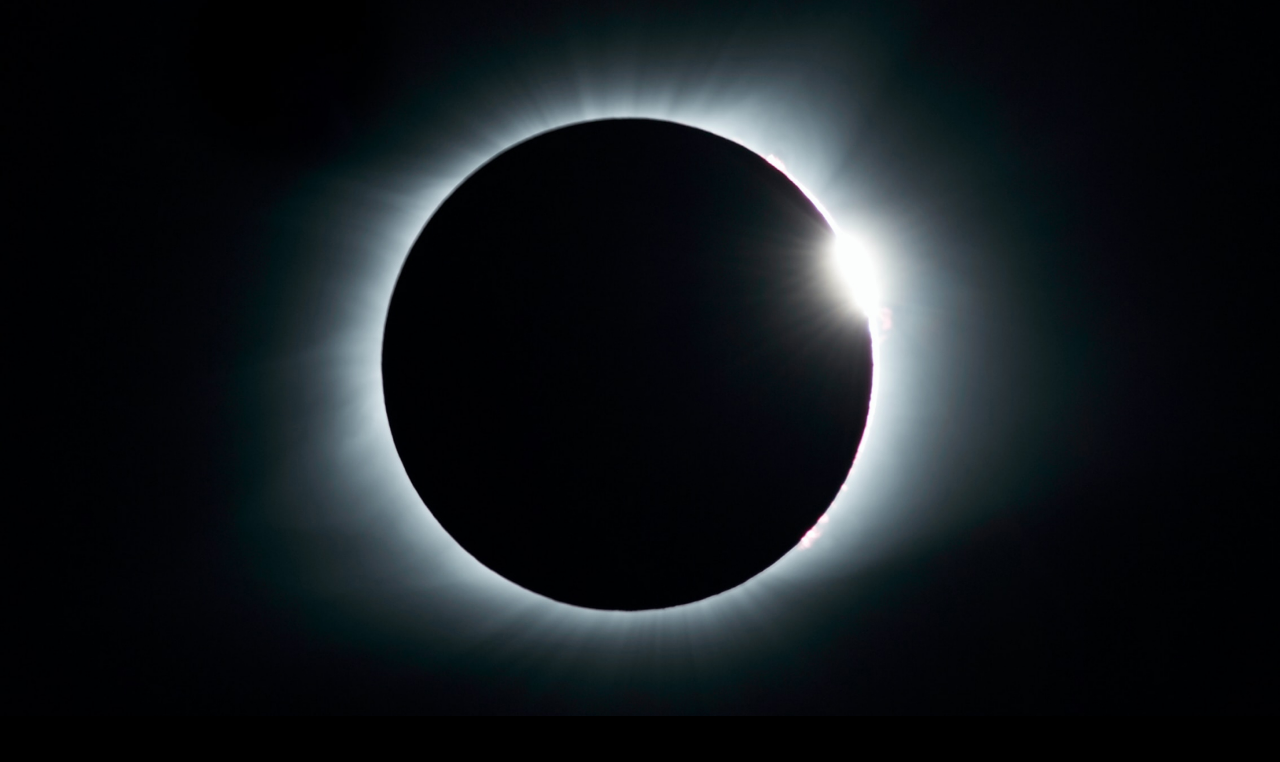
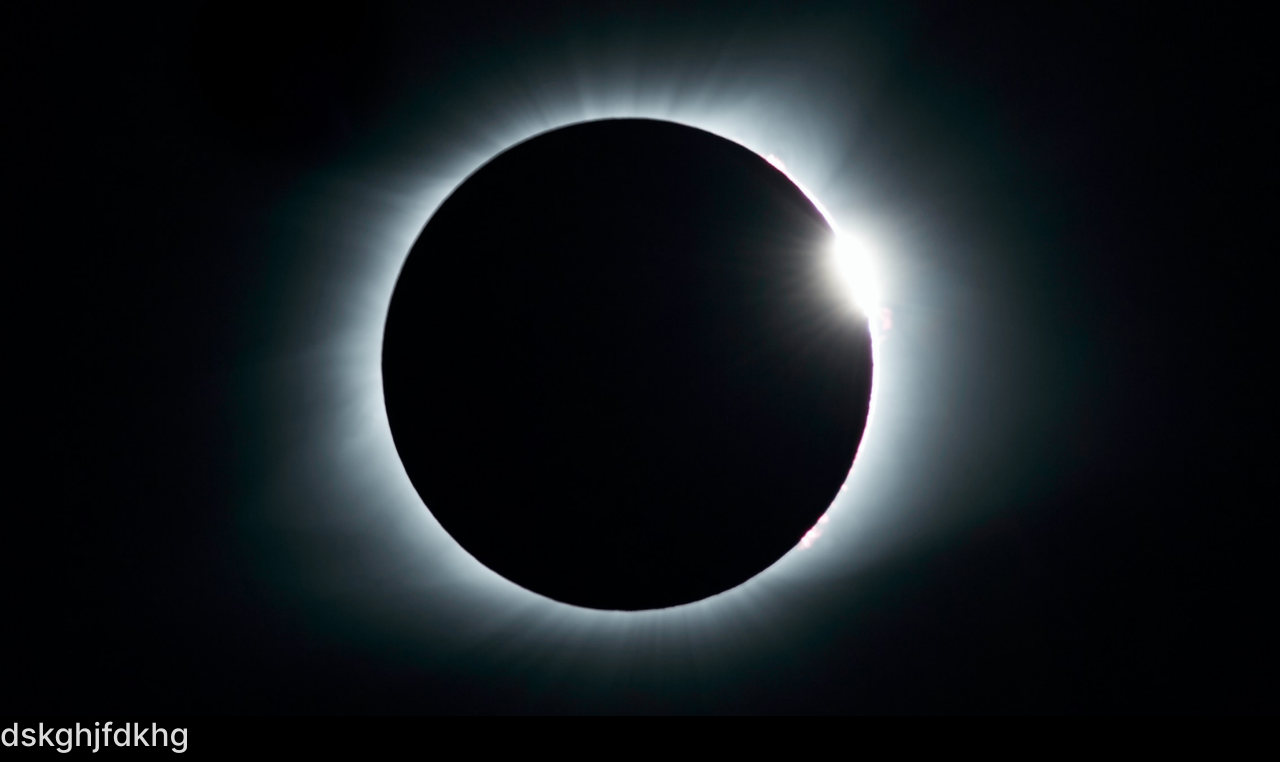
Before and after one commit to RomanFobz/quamtum-pixel, a plain HTML site: page index.html in a window 1280 px wide. Shown: the part 84-846 px from the top of the page. Before the commit the page ends 800 px from the top, so only its background shows below. Drawn offline with Linux system fonts and the light colour scheme.

Commit message:
+section

```diff
--- a/index.html
+++ b/index.html
@@ -46,6 +46,10 @@
 		</div>
 	</header>
 
+	<section>
+		<h2>dskghjfdkhg</h2>
+	</section>
+
 
 
 
```
